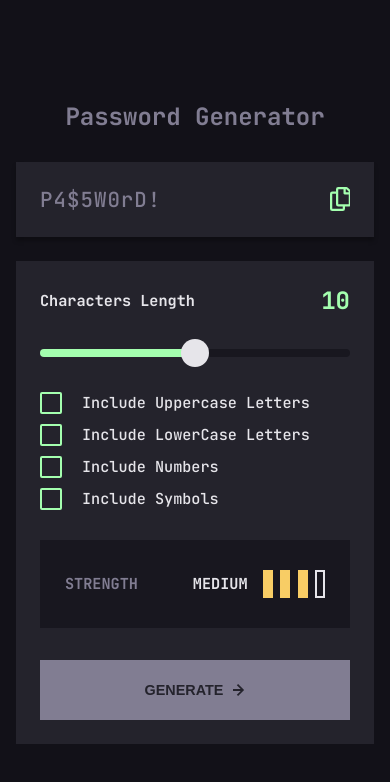
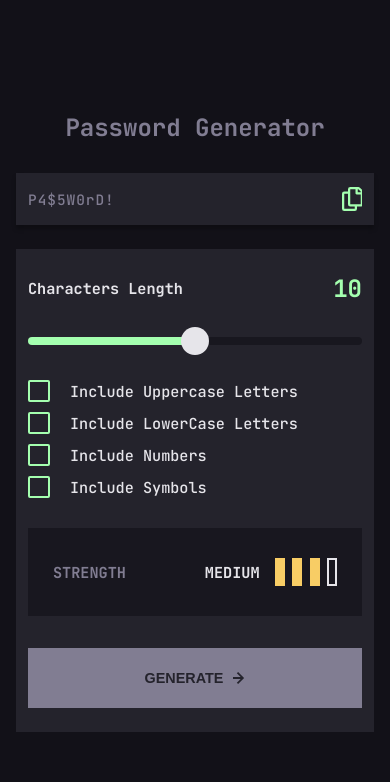
Before and after one commit to orafael93/password-generator, a React (Vite) app: page / in a window 390 px wide. Shown: the top 782 px of the page. Built offline with nearby package versions, Linux system fonts and the light colour scheme.

Commit message:
feat: adicao da funcionalidade de copiar o password para o clipboard

```diff
--- a/src/components/ContentWrapper/styles.ts
+++ b/src/components/ContentWrapper/styles.ts
@@ -7,7 +7,7 @@ export const WrapperContent = styled.div`
     padding: 24px 32px;
 
     @media (max-width: 480px) {
-      padding: 24px;
+      padding: 24px 12px;
     }
 
     margin-top: 24px;
--- a/src/components/PasswordField/index.tsx
+++ b/src/components/PasswordField/index.tsx
@@ -1,17 +1,48 @@
+import { useState } from 'react';
+
 import { useGlobalState } from '@/hooks/useGlobalState';
-import { ReactComponent as CopyIcon } from '../../assets/images/icon-copy.svg';
+import { ReactComponent as CopyIcon } from '@/assets/images/icon-copy.svg';
 
 import * as S from './styles';
 
 export const PasswordField = () => {
-  const { generatedPassword } = useGlobalState();
+  const { generatedPassword, passwordElementRef } = useGlobalState();
+  const [copied, setCopied] = useState(false);
+  const [isAnimating, setIsAnimating] = useState(false);
+
+  const handleCopy = async () => {
+    const generatedPassword =
+      (passwordElementRef && passwordElementRef.current?.textContent) || '';
+
+    try {
+      await navigator.clipboard.writeText(generatedPassword);
+      setCopied(true);
+      setIsAnimating(true);
+
+      setTimeout(() => {
+        setCopied(false);
+        setIsAnimating(false);
+      }, 1900);
+    } catch (err) {
+      console.error('Failed to copy text: ', err);
+    }
+  };
 
   return (
     <S.WrapperPasswordField>
-      <S.PasswordContent>{generatedPassword || 'P4$5W0rD!'}</S.PasswordContent>
-      <S.WrapperCopyIcon>
+      <S.PasswordContent ref={passwordElementRef}>
+        {generatedPassword || 'P4$5W0rD!'}
+      </S.PasswordContent>
+      <S.CopyIconWrapper
+        copied={copied}
+        onClick={() => {
+          if (!isAnimating) {
+            handleCopy();
+          }
+        }}
+      >
         <CopyIcon />
-      </S.WrapperCopyIcon>
+      </S.CopyIconWrapper>
     </S.WrapperPasswordField>
   );
 };
--- a/src/components/PasswordField/styles.ts
+++ b/src/components/PasswordField/styles.ts
@@ -1,9 +1,10 @@
-import styled, { css } from 'styled-components';
+import styled, { css, keyframes } from 'styled-components';
 
 export const WrapperPasswordField = styled.div`
   ${({ theme }) => css`
     display: grid;
     grid-template-columns: 1fr 20px;
+    align-items: center;
     gap: 10px;
 
     background: ${theme.colors.grey.dark};
@@ -13,7 +14,7 @@ export const WrapperPasswordField = styled.div`
     padding: 20px 32px;
 
     @media (max-width: 480px) {
-      padding: 24px;
+      padding: 14px 12px;
     }
 
     box-shadow: 0px 4px 4px rgba(0, 0, 0, 0.25);
@@ -23,15 +24,72 @@ export const WrapperPasswordField = styled.div`
 export const PasswordContent = styled.p`
   ${({ theme }) => css`
     color: ${theme.colors.grey.grey};
-    font-size: max(1.3rem, 2vw);
+    font-size: clamp(0.9rem, 1.3vw, 1.3rem);
 
     letter-spacing: 1px;
   `}
 `;
 
-export const WrapperCopyIcon = styled.div`
-  display: flex;
-  align-items: center;
+type CopyIconWrapper = {
+  copied: boolean;
+};
 
-  cursor: pointer;
+const showCopied = keyframes`
+    0% {
+      opacity: 0;
+      right: 20px;
+    }
+
+    50% {
+      opacity: 1;
+      right: 30px;
+    }
+
+    75% {
+      opacity: 1;
+      right: 30px;
+    }
+
+    100% {
+      opacity: 0;
+      right: 0;
+    }
 `;
+
+export const CopyIconWrapper = styled.div<CopyIconWrapper>`
+  ${({ theme, copied }) => css`
+    display: flex;
+    align-items: center;
+
+    position: relative;
+
+    cursor: pointer;
+
+    &:before {
+      content: 'Copied';
+      display: inline-block;
+      position: absolute;
+      top: 3px;
+      right: 30px;
+
+      opacity: 0;
+
+      color: ${theme.colors.neonGreen};
+
+      ${copied &&
+      css`
+        animation: ${showCopied} 1.5s cubic-bezier(0.075, 0.82, 0.165, 1);
+      `}
+
+      font-size: clamp(0.9rem, 1.3vw, 1.3rem);
+    }
+
+    & svg {
+      transition: 1s cubic-bezier(0.175, 0.885, 0.32, 2);
+    }
+
+    & svg:hover {
+      scale: 1.1;
+    }
+  `}
+`;
--- a/src/context/GlobalContext.ts
+++ b/src/context/GlobalContext.ts
@@ -7,6 +7,7 @@ type GlobalContext = {
   onUpdateSpecialCharacters: (param: string) => void;
   generatedPassword: string;
   onGeneratePassword: () => void;
+  passwordElementRef: React.MutableRefObject<HTMLParagraphElement | null>;
 };
 
 export const GlobalContext = createContext<GlobalContext>({} as GlobalContext);
--- a/src/context/GlobalProvider.tsx
+++ b/src/context/GlobalProvider.tsx
@@ -1,4 +1,4 @@
-import { ReactNode, useState } from 'react';
+import { ReactNode, useRef, useState } from 'react';
 
 import { GlobalContext } from './GlobalContext';
 import { lowercase, upperCase, numbers, symbols } from '@/consts/characters';
@@ -11,6 +11,7 @@ export const GlobalProvider = ({ children }: GlobalProviderPropTypes) => {
   const [characterLength, setCharacterLength] = useState(10);
   const [specialCharacters, setSpecialCharacters] = useState<string[]>([]);
   const [generatedPassword, setGeneratedPassword] = useState('');
+  const passwordElementRef = useRef<HTMLParagraphElement | null>(null);
 
   const onUpdateCharacterLength = (characterLengthToUpdate: number) => {
     setCharacterLength(characterLengthToUpdate);
@@ -69,6 +70,7 @@ export const GlobalProvider = ({ children }: GlobalProviderPropTypes) => {
     onUpdateSpecialCharacters,
     generatedPassword,
     onGeneratePassword,
+    passwordElementRef,
   };
 
   return (
```
